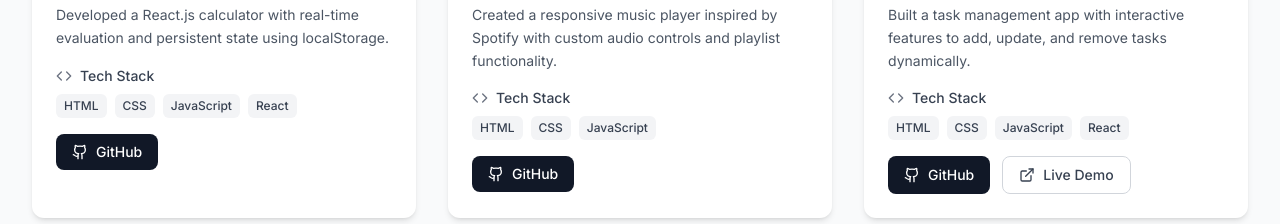
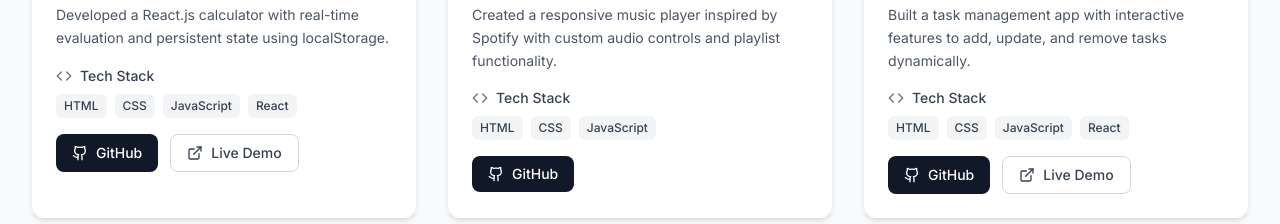
Before and after one commit to VeeraVasanti26/Portfolio, a React (Vite) app: page / in a window 1280 px wide. Shown: the part 3045-3269 px from the top of the page. Built offline with nearby package versions, Linux system fonts and the light colour scheme.

Commit message:
Update Projects.tsx

```diff
--- a/src/components/Projects.tsx
+++ b/src/components/Projects.tsx
@@ -40,6 +40,7 @@ const Projects = () => {
       description: "Developed a React.js calculator with real-time evaluation and persistent state using localStorage.",
       techStack: ["HTML", "CSS", "JavaScript", "React"],
       githubUrl: "https://github.com/VeeraVasanti26/Calculator",
+      liveUrl: "https://calculator-phi-kohl.vercel.app/",
       category: "Web Development",
       status: "Completed"
     },
```
